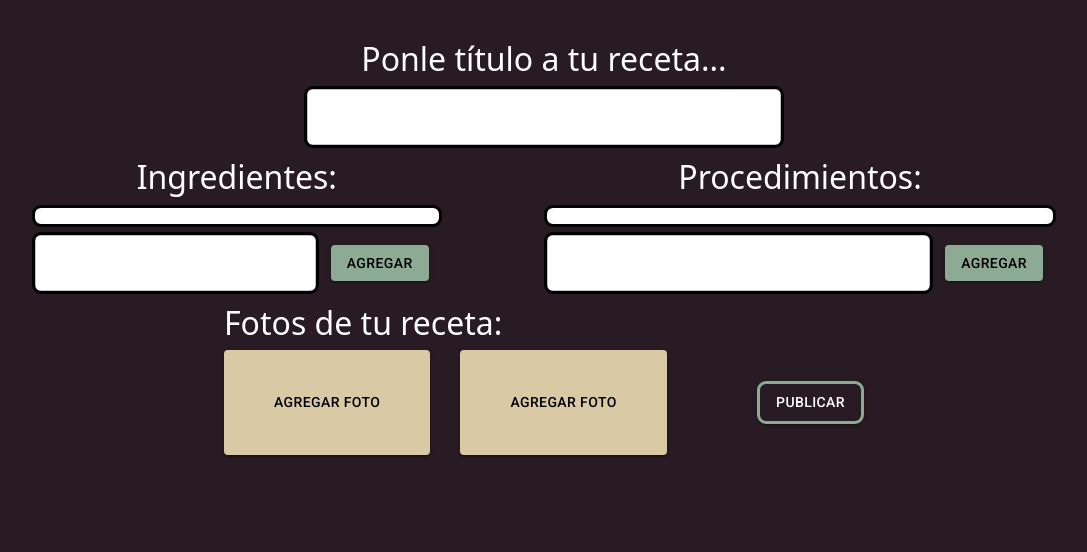
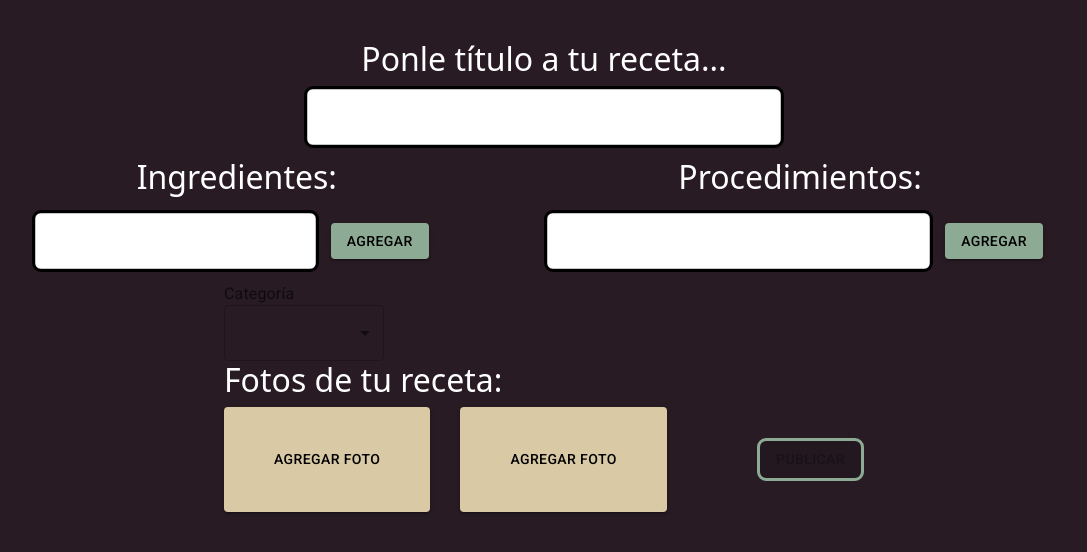
Before and after one commit to Gabicho258/compartiendo-sabores-react-tsx, a React (Create React App) app: page /createRecipe in a window 1280 px wide. Shown: the top 552 px of the page, without its empty margins (96-1183 px from the left). Built offline with nearby package versions, Linux system fonts and the light colour scheme.

Commit message:
select categories

```diff
--- a/src/pages/CreateRecipe/CreateRecipe.tsx
+++ b/src/pages/CreateRecipe/CreateRecipe.tsx
@@ -1,88 +1,89 @@
-import { useEffect, useState } from "react";
+import { useState } from "react";
 import TextField from "@mui/material/TextField";
 import Button from "@mui/material/Button";
 import "./_CreateRecipe.scss";
-import { fontSize } from "@mui/system";
-
-interface Recipe{
-        _id: string,
-        user_id: string,
-        title: string,
-        ingredients: string[],
-        procedure: string[],
-        images: string[],
-        category: string,
-        average_rating: number,
-        views: number,
-        __v: number
-}
+import { Recipe } from "../../interfaces";
+import { useCreateRecipeMutation } from "../../app/apis/compartiendoSabores.api";
+import { useNavigate } from "react-router-dom";
+import { InputLabel, MenuItem, Select, SelectChangeEvent } from "@mui/material";
+import { categories } from "../../utils/categories";
 
 export const CreateRecipe = () => {
-
+  const isUserAuthenticated = localStorage.getItem("data");
+  const userCredentials =
+    isUserAuthenticated && JSON.parse(isUserAuthenticated);
   const [ingre, setIngre] = useState<string[]>([]);
-    const [newIngredient, setNewIngredient] = useState<string>('');
+  const [newIngredient, setNewIngredient] = useState<string>("");
   const [proce, setProce] = useState<string[]>([]);
-    const [newProcedure, setNewProcedure] = useState<string>('');
+  const [newProcedure, setNewProcedure] = useState<string>("");
+  const [category, setCategory] = useState<string>("");
   const [form, setForm] = useState<Partial<Recipe>>({
-        title: '',
-        ingredients: [''],
-        procedure: [''],
-
+    title: "",
+    ingredients: [],
+    procedure: [],
+    category,
   });
-
+  //   const { data } = useGetUserByIdQuery(userCredentials?.id);
+  const [createRecipe, { isLoading }] = useCreateRecipeMutation();
+  const navigate = useNavigate();
   const addIngredient = (i: string) => {
-        setIngre([
-            ...ingre, i
-        ])
+    setIngre([...ingre, i]);
     setForm({
       ...form,
       ingredients: [...ingre, i],
-        })
-        setNewIngredient('')
-    }
+    });
+    setNewIngredient("");
+  };
   const removeIngredient = (ingredient: string) => {
-        const newArray = ingre.filter(item => item !== ingredient);
+    const newArray = ingre.filter((item) => item !== ingredient);
     setIngre(newArray);
     setForm({
       ...form,
-            ingredients: newArray
-        })
+      ingredients: newArray,
+    });
   };
 
   const addProcedure = (p: string) => {
-        setProce([
-            ...proce, p
-        ])
+    setProce([...proce, p]);
     setForm({
       ...form,
-            procedure:[...proce, p]
-        })
-        setNewProcedure('')
-    }
+      procedure: [...proce, p],
+    });
+    setNewProcedure("");
+  };
   const removeProcedure = (procedure: string) => {
-        const newArray = proce.filter(item => item !== procedure);
+    const newArray = proce.filter((item) => item !== procedure);
     setProce(newArray);
     setForm({
       ...form,
-            procedure: newArray
-        })
+      procedure: newArray,
+    });
   };
 
   const addTitle = (t: string) => {
     setForm({
       ...form,
-            title: t
-        })
+      title: t,
+    });
+  };
+  const handleCreateRecipe = async () => {
+    try {
+      await createRecipe({ ...form, user_id: userCredentials.id }).unwrap();
+      navigate("/profile");
+    } catch (error: any) {
+      alert(JSON.stringify(error.data));
     }
-
+  };
+  const handleCategoryChange = (event: SelectChangeEvent) => {
+    setCategory(event.target.value as string);
+  };
+  // console.log(first)
   return (
     <>
       <div className="createRecipe">
         <div className="createRecipe__title">
           <div className="createRecipe__title-h">
-                        <h2>
-                            Ponle título a tu receta...
-                        </h2>
+            <h2>Ponle título a tu receta...</h2>
           </div>
           <div className="createRecipe__title-t">
             <TextField
@@ -99,20 +100,27 @@ export const CreateRecipe = () => {
         <div className="createRecipe__half">
           <div className="createRecipe__half-ingredients">
             <h2>Ingredientes:</h2>
+            {ingre.length > 0 && (
               <div className="createRecipe__half-ingredients-list">
                 <ul>
                   {ingre.map((i, index) => (
-                                    <li key={index} className="createRecipe__half-ingredients-list-l">
-                                        {i}<label>  </label>
+                    <li
+                      key={index}
+                      className="createRecipe__half-ingredients-list-l"
+                    >
+                      {i}
+                      <label> </label>
                       <button
                         className="createRecipe__half-ingredients-list-l-b"
-                                            onClick={() => removeIngredient(i)}>
+                        onClick={() => removeIngredient(i)}
+                      >
                         Eliminar
                       </button>
                     </li>
                   ))}
                 </ul>
               </div>
+            )}
             <div className="createRecipe__half-ingredients-inputBtn">
               <TextField
                 value={newIngredient}
@@ -126,7 +134,7 @@ export const CreateRecipe = () => {
                   variant="contained"
                   className="createRecipe__half-ingredients-inputBtn-btn-b"
                   onClick={() => {
-                                        addIngredient(newIngredient)
+                    addIngredient(newIngredient);
                   }}
                 >
                   Agregar
@@ -136,20 +144,28 @@ export const CreateRecipe = () => {
           </div>
           <div className="createRecipe__half-procedure">
             <h2>Procedimientos:</h2>
+            {proce.length > 0 && (
               <div className="createRecipe__half-procedure-list">
-                            <ul>
+                <ol>
                   {proce.map((p, index) => (
-                                    <li key={index} className="createRecipe__half-procedure-list-l">
-                                        {p}<label> </label>
+                    <li
+                      key={index}
+                      className="createRecipe__half-procedure-list-l"
+                    >
+                      {p}
+                      <label> </label>
                       <button
                         className="createRecipe__half-procedure-list-l-b"
                         onClick={() => removeProcedure(p)}
-                                            >Eliminar
+                      >
+                        Eliminar
                       </button>
                     </li>
                   ))}
-                            </ul>
+                </ol>
               </div>
+            )}
+
             <div className="createRecipe__half-procedure-inputBtn">
               <TextField
                 value={newProcedure}
@@ -163,7 +179,7 @@ export const CreateRecipe = () => {
                   variant="contained"
                   className="createRecipe__half-procedure-inputBtn-btn-b"
                   onClick={() => {
-                                        addProcedure(newProcedure)
+                    addProcedure(newProcedure);
                   }}
                 >
                   Agregar
@@ -173,9 +189,21 @@ export const CreateRecipe = () => {
           </div>
         </div>
         <div className="createRecipe__end">
-                    <h2 >
-                        Fotos de tu receta:
-                    </h2>
+          <InputLabel id="select-label">Categoría</InputLabel>
+          <Select
+            labelId="select-label"
+            id="demo-simple-select"
+            value={category}
+            // label="Age"
+            style={{ width: "10rem", color: "#fff" }}
+            label="Categoría"
+            onChange={handleCategoryChange}
+          >
+            {categories.map((category) => (
+              <MenuItem value={category}>{category}</MenuItem>
+            ))}
+          </Select>
+          <h2>Fotos de tu receta:</h2>
           <div className="createRecipe__end-btn">
             <div className="createRecipe__end-btn-foto">
               <Button
@@ -195,9 +223,12 @@ export const CreateRecipe = () => {
               <Button
                 variant="contained"
                 className="createRecipe__end-btn-post-b"
-                                onClick={({})=>{
-                                    console.log(form)
-                                }}
+                onClick={handleCreateRecipe}
+                disabled={
+                  form.ingredients?.length === 0 ||
+                  form.procedure?.length === 0 ||
+                  isLoading
+                }
               >
                 Publicar
               </Button>
@@ -207,4 +238,4 @@ export const CreateRecipe = () => {
       </div>
     </>
   );
-}
+};
--- /dev/null
+++ b/src/utils/categories.ts
@@ -0,0 +1,8 @@
+export const categories = [
+  "Sopas",
+  "Ensaladas",
+  "Entradas",
+  "Platos Fuertes",
+  "Bebidas",
+  "Pastelería y Postres",
+];
```
Lines whose indentation alone changed are shown as unchanged.
